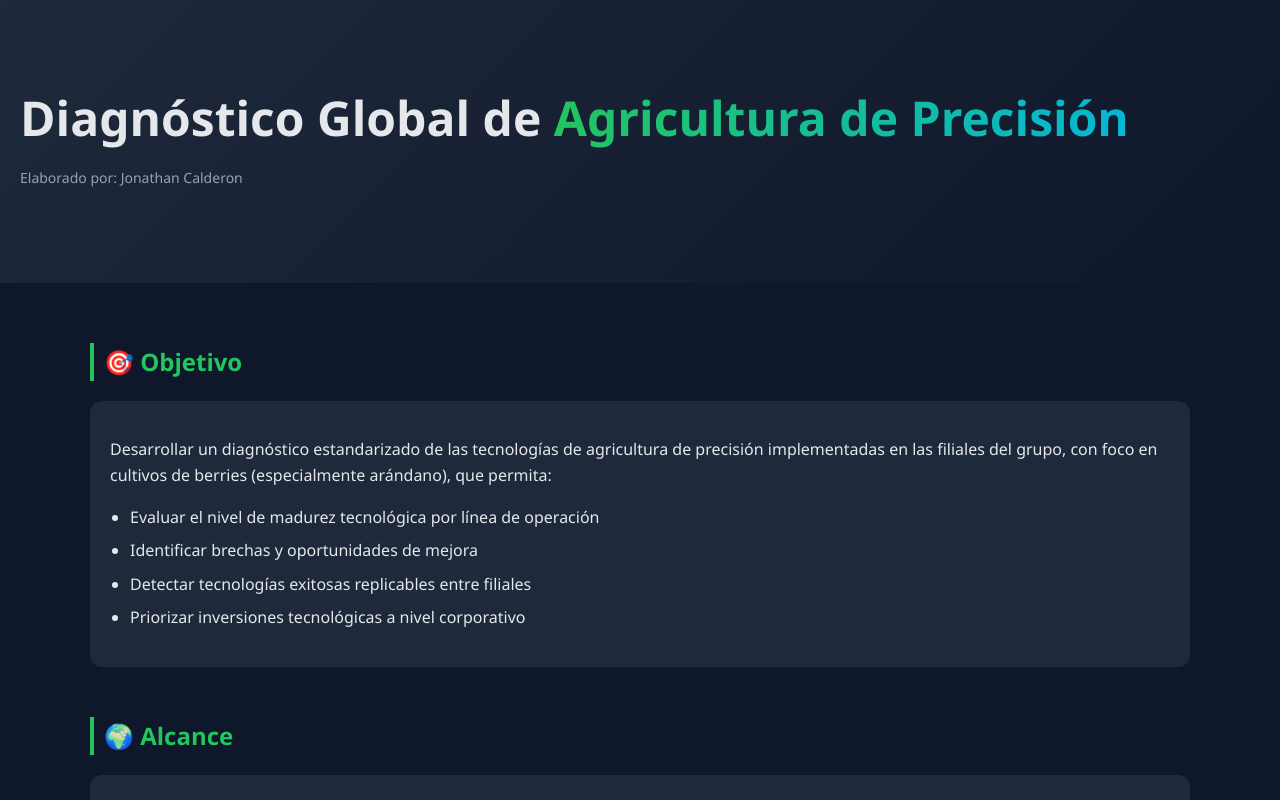
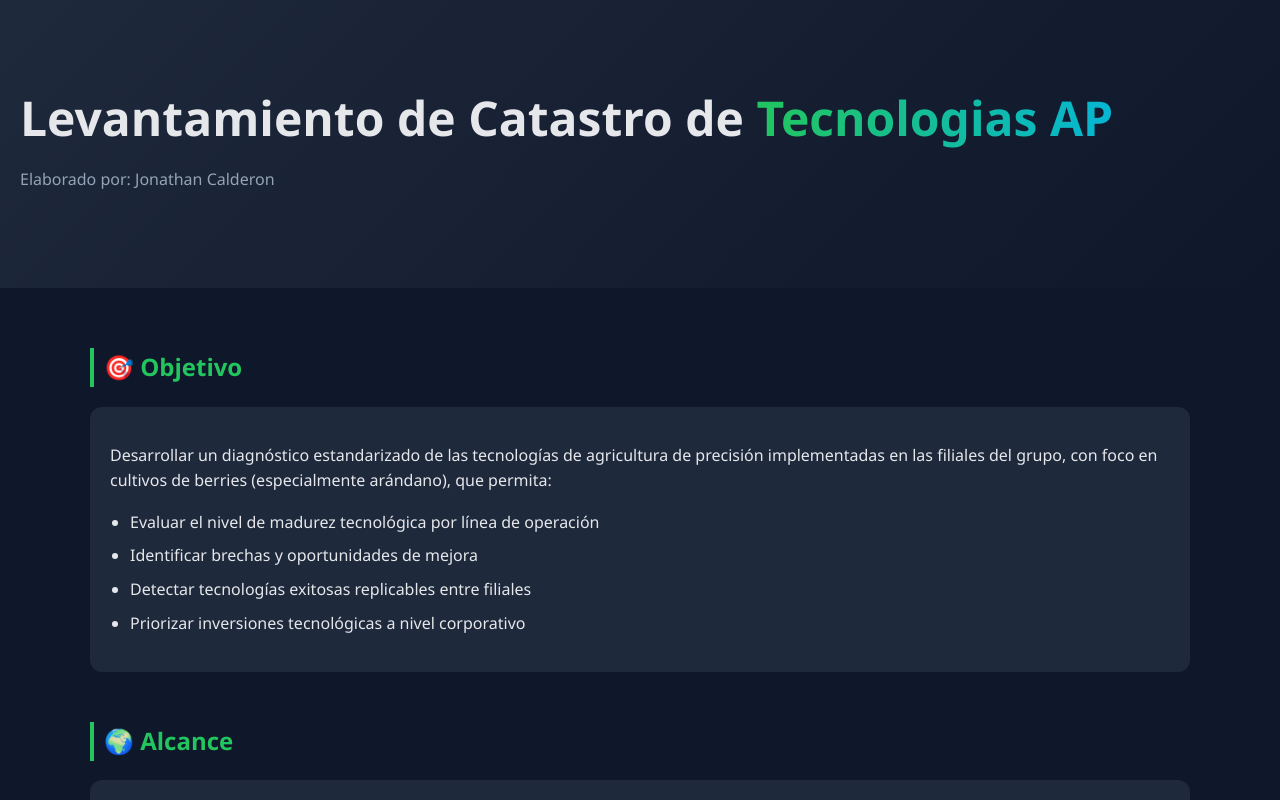
Before and after one commit to jonathan-cm-AP/Diagnostico_AP_HF, a plain HTML site: page index.html in a window 1280 px wide. Shown: the top 800 px of the page. Drawn offline with Linux system fonts and the light colour scheme.

Commit message:
index.html

```diff
--- a/index.html
+++ b/index.html
@@ -86,8 +86,8 @@ li {
 <body>
 
 <div class="hero">
-    <h1>Diagnóstico Global de <span>Agricultura de Precisión</span></h1>
-    <p style="margin-top:10px; font-size:14px; color:#94a3b8;">Elaborado por: Jonathan Calderon</p>
+    <h1>Levantamiento de Catastro de <span>Tecnologias AP</span></h1>
+    <p style="margin-top:10px; font-size:16px; color:#94a3b8;">Elaborado por: Jonathan Calderon</p>
 </div>
 
 <div class="container">
```
